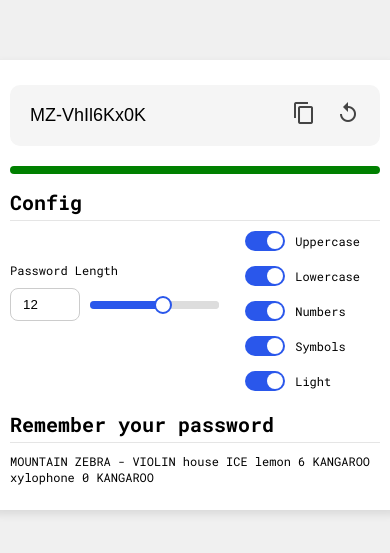
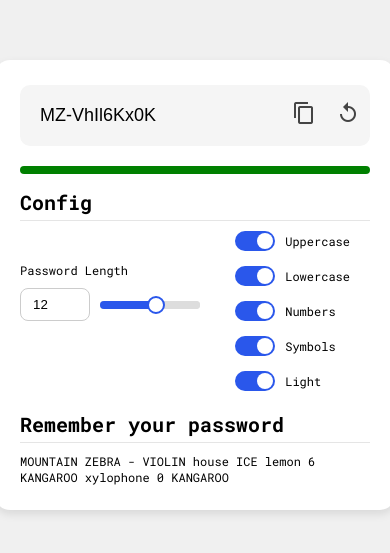
Before and after one commit to JustGitHubUserid9292/password-generator, a React (Vite) app: page / in a window 390 px wide. Shown: the part 137-690 px from the top of the page. Built offline with nearby package versions, Linux system fonts and the light colour scheme.

Commit message:
mobile optimization

```diff
--- a/src/style.css
+++ b/src/style.css
@@ -271,6 +271,9 @@ button.dark-theme {
 
 @media screen and (max-width: 480px) {
     .container {
-        width: 420px;
+        width: 400px;
+    }
+    input[type="range"] {
+        width: 100px;
     }
 }
```
